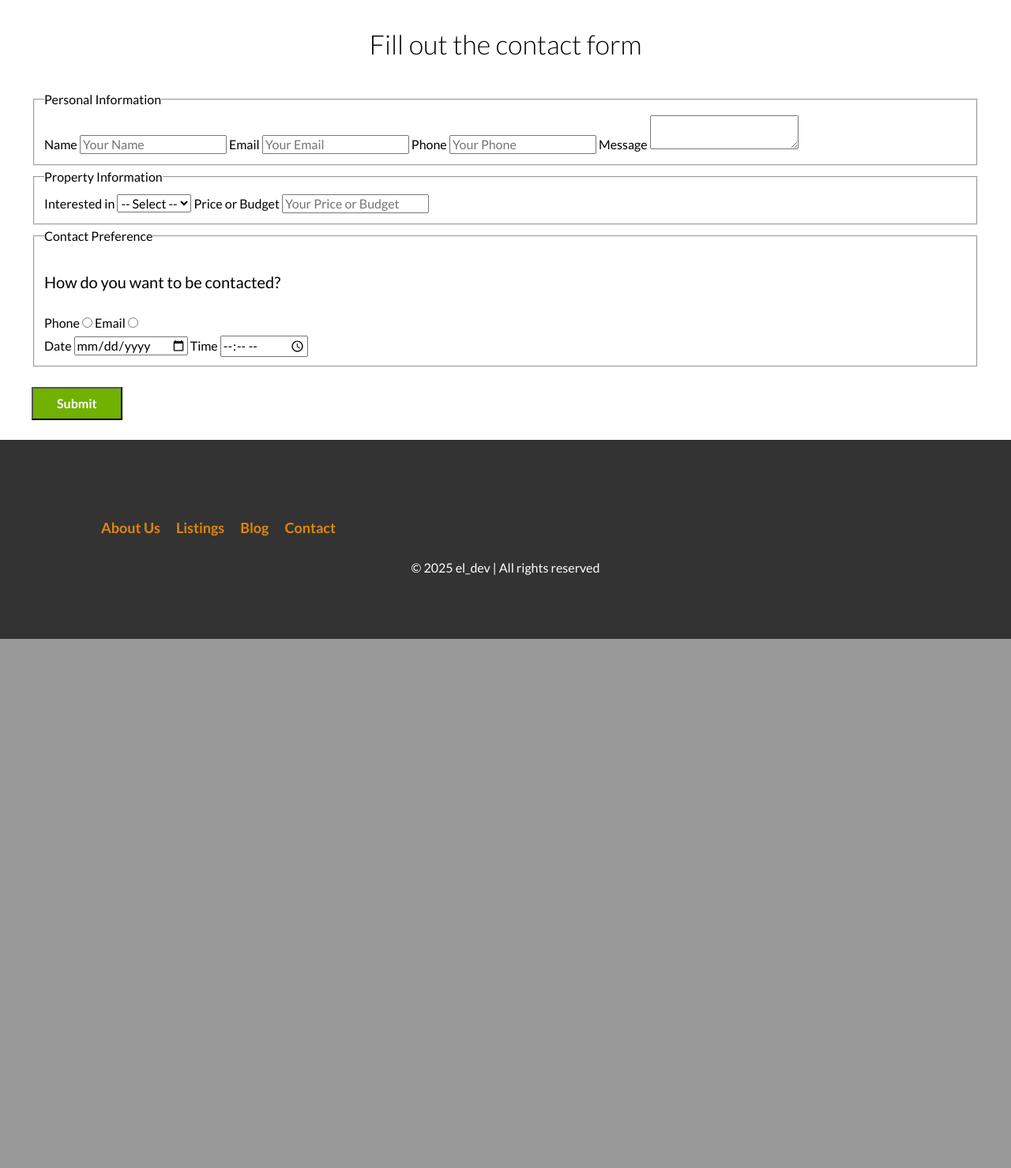
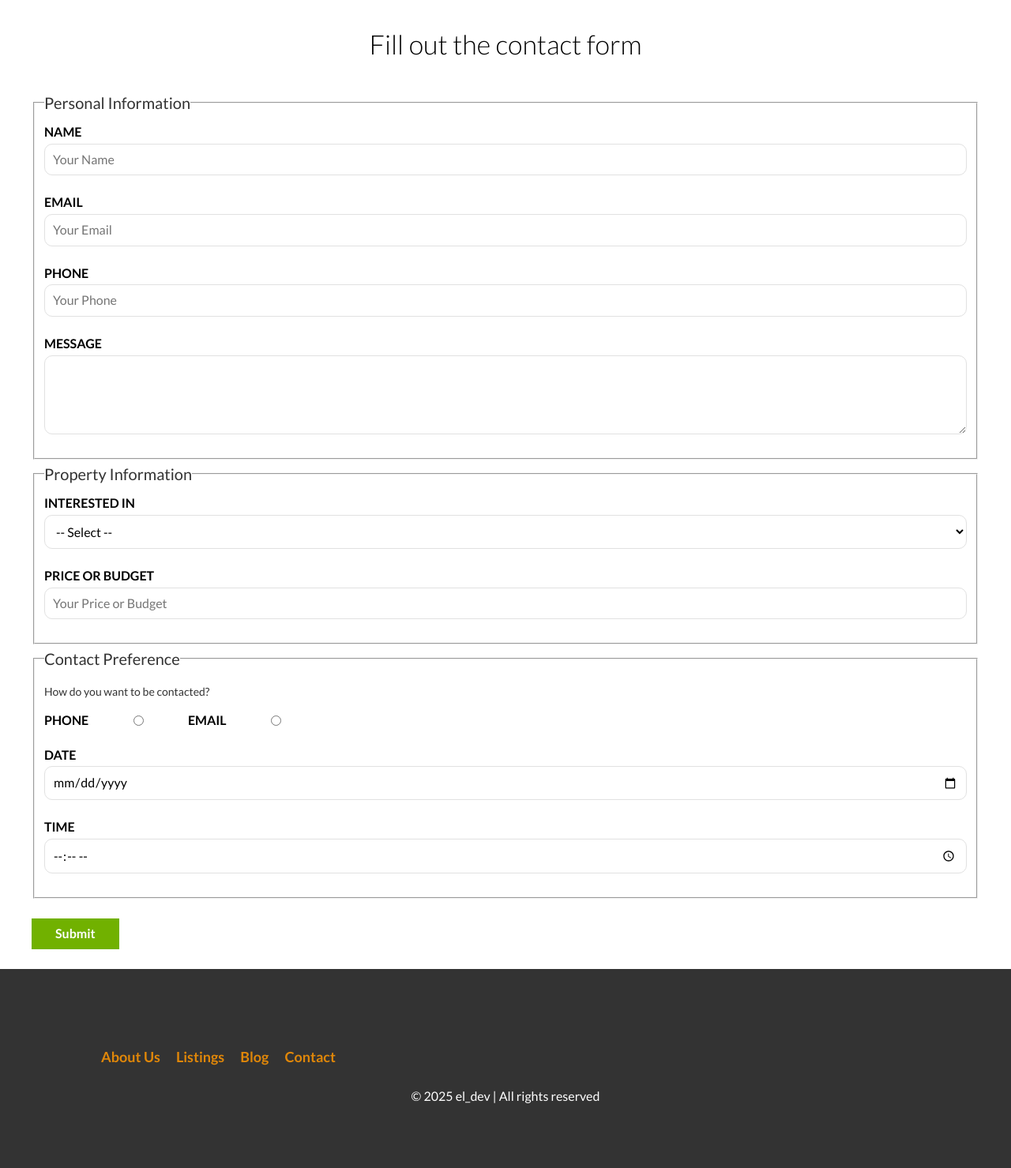
Before and after one commit to RennyGaSal/el_dev-real-estate, a PHP site: page /contact.html in a window 1280 px wide. Shown: the part 1142-2621 px from the top of the page at 79% size. Before the commit the page ends 1951 px from the top, so only its background shows below. Run offline with PHP 8.4, Linux system fonts and the light colour scheme; style sheets or scripts are compiled from the project's sources; some libraries are stand-ins or nearby versions.

Commit message:
feat(forms): add form styles for improved layout and focus effects

```diff
--- /dev/null
+++ b/src/scss/layout/_forms.scss
@@ -0,0 +1,64 @@
+@use "sass:color";
+@use '../base/variables' as v;
+@use '../base/mixins' as m;
+
+.form {
+    p {
+        font-size: 1.4rem;
+        color: v.$darkGray;
+        margin: 0.5rem 0 1rem 0;
+    }
+
+    legend {
+        font-size: 2rem;
+        color: v.$darkGray;
+    }
+
+    label {
+        font-weight: v.$bold;
+        text-transform: uppercase;
+        display: block;
+    }
+
+    input:not([type="submit"]),
+    textarea,
+    select {
+        padding: 1rem;
+        display: block;
+        width: 100%;
+        background-color: v.$white;
+        border: 0.1rem solid v.$gray;
+        border-radius: 1rem;
+        margin-bottom: 2rem;
+    }
+
+    textarea {
+        min-height: 10rem;
+    }
+
+    .contact-method {
+        max-width: 30rem;
+        display: flex;
+        justify-content: space-between;
+        align-items: center;
+        margin: 0.5rem 0 1.5rem 0;
+    }
+
+    input[type="radio"] {
+        margin: 0;
+        width: auto;
+    }
+
+    input:not([type="radio"]):not([type="submit"]):focus,
+    textarea:focus {
+        outline: none;
+        border-color: color.adjust(v.$yellow, $alpha: -0.5);
+        box-shadow: 0 0 1rem color.adjust(v.$yellow, $alpha: -0.5);
+        transition: all 0.3s ease-in-out;
+    }
+
+    .button-green {
+        border: none;
+    }
+
+}
--- a/src/scss/layout/_index.scss
+++ b/src/scss/layout/_index.scss
@@ -6,3 +6,4 @@
 @use 'layout/contact';
 @use 'layout/lower-section';
 @use 'layout/testimonials';
+@use 'layout/forms';
```
